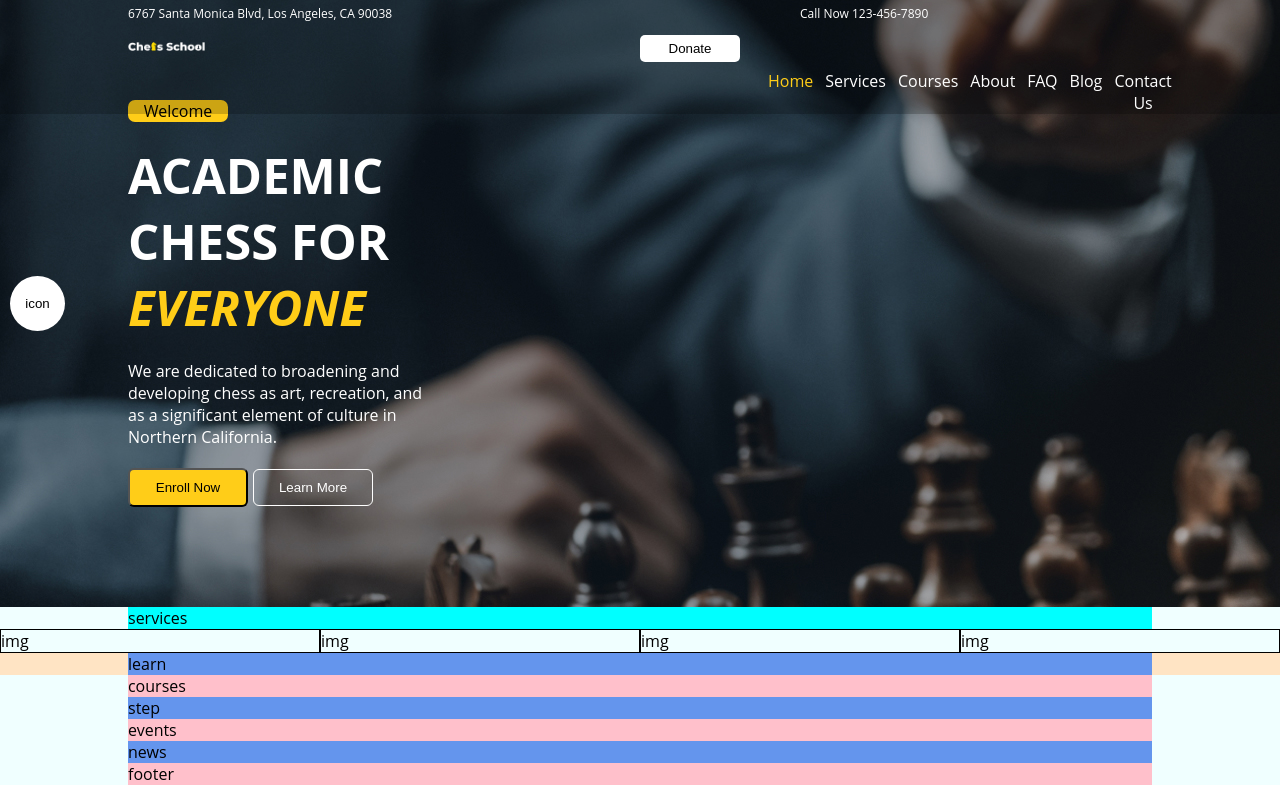
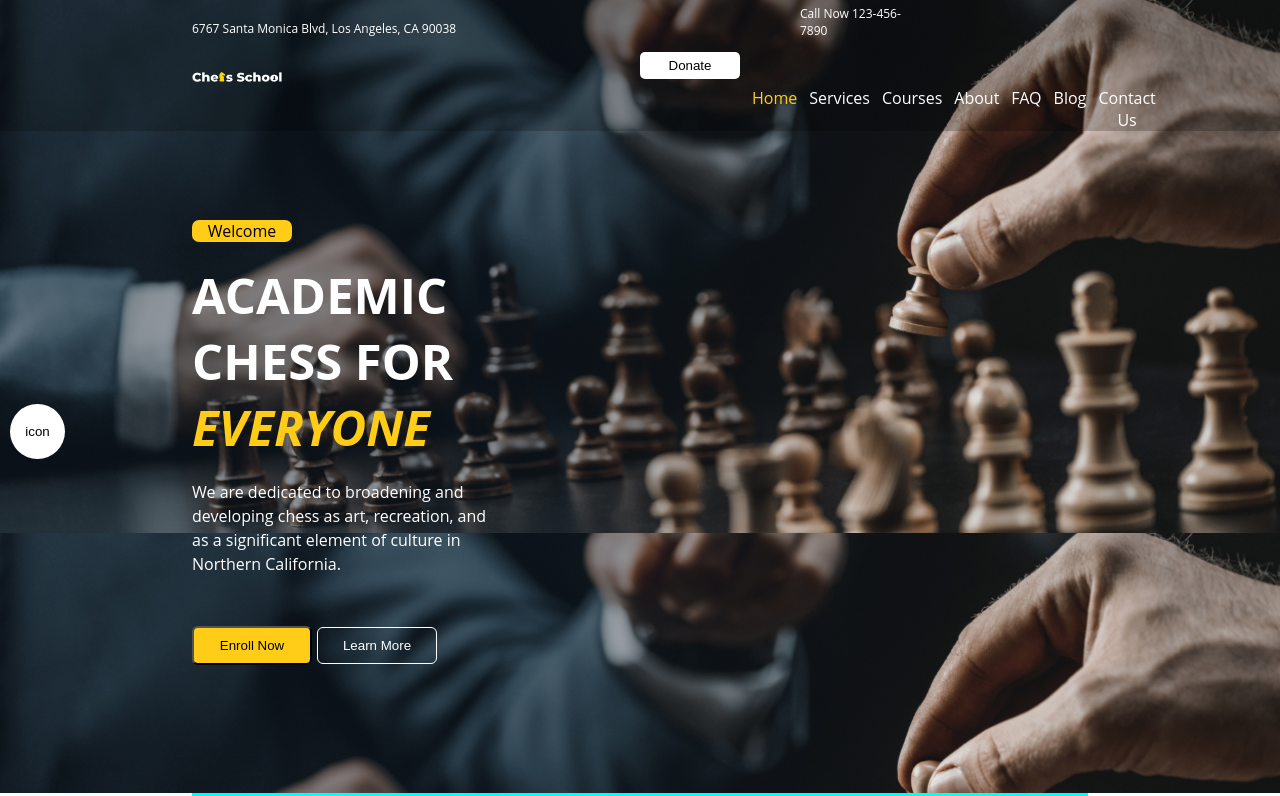
Before and after one commit to Asiaviscardi/proj-html-vuejs, a Vue app: page / in a window 1280 px wide. Shown: the top 796 px of the page. Built offline with nearby package versions, Linux system fonts and the light colour scheme.

Commit message:
modifiche alla struttura

```diff
--- a/src/components/Footer.vue
+++ b/src/components/Footer.vue
@@ -24,7 +24,7 @@ export default {
     background-color: azure;
 
     .footer-components{
-        width: 80%;
+        width: 70%;
         background-color: pink;
     }
 }
--- a/src/components/Header.vue
+++ b/src/components/Header.vue
@@ -84,9 +84,14 @@ export default {
 
                 <p>{{ descrizione }}</p>
 
+                <div class="buttons-container">
+
                     <button class="en-now">Enroll Now</button>
 
                     <button class="lea-more">Learn More</button>
+
+                </div>
+
 
             </div>
 
@@ -107,7 +112,7 @@ export default {
     background-color: rgba($color: #000000, $alpha: 0.2);
 
     .components-container{
-        width: 80%;
+        width: 70%;
         display: flex;
 
         .left{
@@ -116,14 +121,15 @@ export default {
             p{
                 color: white;
                 font-size: 12px;
-                padding: 5px 0px;
+                padding: 20px 0px;
             }
 
             .img-container{
                 width: 100%;
+                margin-bottom: 10px;
 
                 img{
-                    width: 15%;
+                    width: 20%;
                     padding: 15px 0px 5px;
                 }
             }
@@ -180,10 +186,13 @@ export default {
 
 .second-section{
     width: 100%;
+    height: 793px;
     display: flex;
     justify-content: center;
     background-image: url(../assets/images/mt-2236-home-bg1.jpg);
+    background-size: contain;
     position: relative;
+    padding-top: 70px;
 
     .button-container{
         width: 55px;
@@ -205,12 +214,12 @@ export default {
     }
 
     .jumbo{
-        width: 80%;
+        width: 70%;
         display: flex;
 
         .jumbo-components{
-            width: 30%;
-            padding: 100px 0px;
+            width: 35%;
+            padding: 150px 0px;
 
             .welcome{
                 width: 100px;
@@ -232,7 +241,11 @@ export default {
             p{
                 color: white;
                 padding: 20px 0px;
+                line-height: 1.5;
             }
+
+            .buttons-container{
+                margin-top: 30px;
 
                 .en-now{
                     width: 120px;
@@ -257,6 +270,8 @@ export default {
 
                 }
             }
+
+        }
     }
 }
 
--- a/src/components/Main.vue
+++ b/src/components/Main.vue
@@ -78,7 +78,7 @@ export default {
     background-color: azure;
 
     .services-container{
-        width: 80%;
+        width: 70%;
         background-color: aqua;
     }
 }
@@ -105,7 +105,7 @@ export default {
         background-color: bisque;
 
         .learn-components{
-            width: 80%;
+            width: 70%;
             background-color: cornflowerblue;
         }
     }
@@ -119,7 +119,7 @@ export default {
     background-color: azure;
 
     .courses{
-        width: 80%;
+        width: 70%;
         background-color: pink;
     }
 }
@@ -131,7 +131,7 @@ export default {
     background-color: azure;
 
     .step{
-        width: 80%;
+        width: 70%;
         background-color: cornflowerblue;
     }
 
@@ -144,7 +144,7 @@ export default {
     background-color: azure;
 
     .events{
-        width: 80%;
+        width: 70%;
         background-color: pink;
     }
 
@@ -157,7 +157,7 @@ export default {
     background-color: azure;
 
     .news{
-        width: 80%;
+        width: 70%;
         background-color: cornflowerblue;
     }
 
```
Lines whose indentation alone changed are shown as unchanged.
